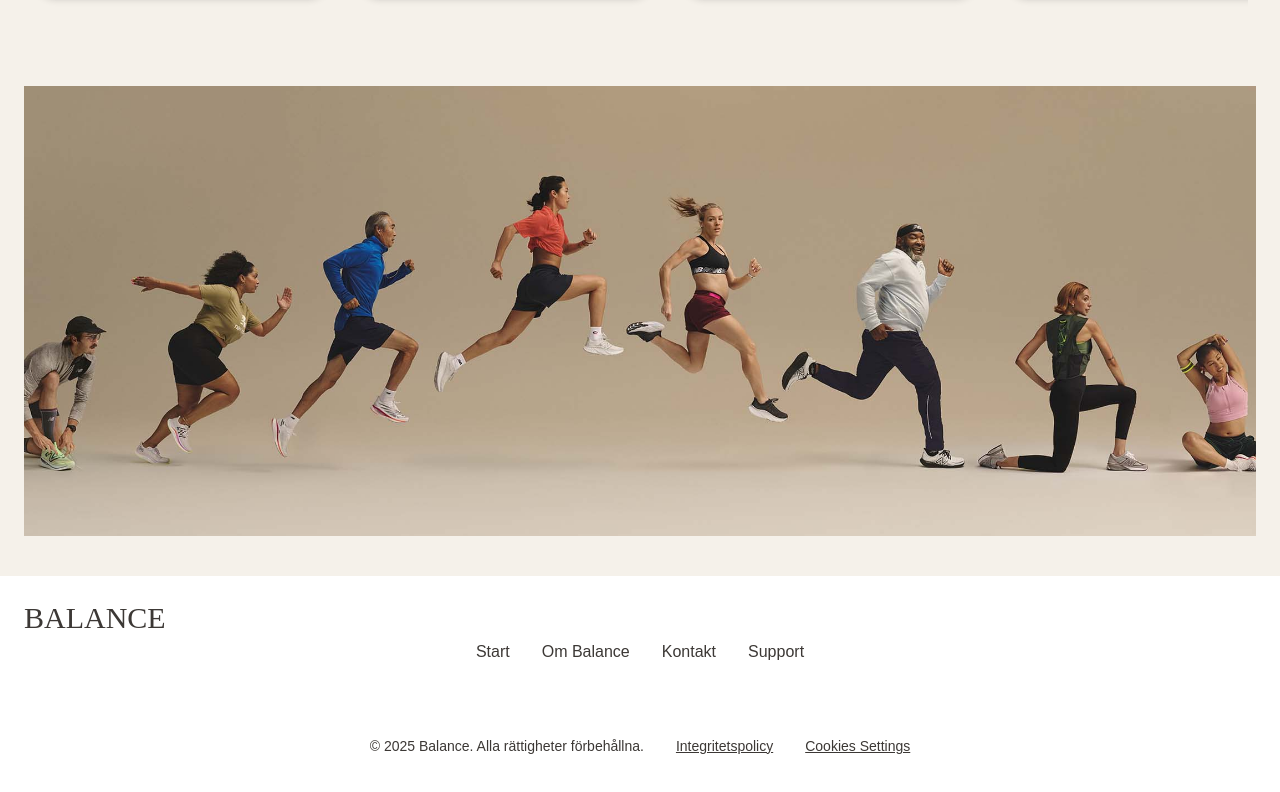
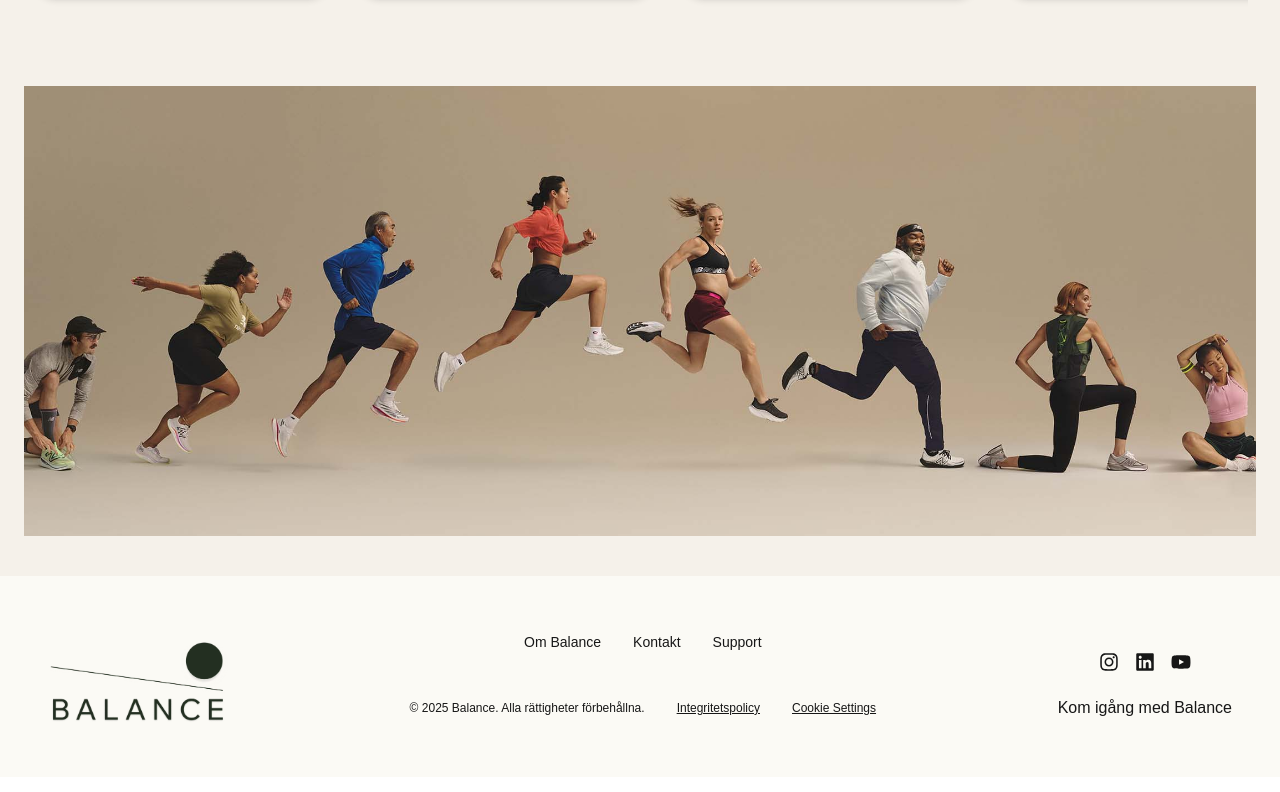
Before and after one commit to RobinBroberg/Chas_Challenge, a Next.js app in the folder frontend/: page / in a window 1280 px wide. Shown: the part 1385-2177 px from the top of the page. Built offline with nearby package versions, Linux system fonts and the light colour scheme.

Commit message:
footer logga + updatering av footer

```diff
--- a/frontend/components/Footer.jsx
+++ b/frontend/components/Footer.jsx
@@ -1,7 +1,7 @@
 import Link from "next/link";
+import { FaInstagram, FaLinkedin, FaYoutube } from "react-icons/fa";
 
 const FOOTER_LINKS1 = [
-  { href: "/start", label: "Start" },
   { href: "/om", label: "Om Balance" },
   { href: "/kontakt", label: "Kontakt" },
   { href: "/support", label: "Support" },
@@ -9,59 +9,144 @@ const FOOTER_LINKS1 = [
 
 const FOOTER_LINKS2 = [
   { href: "/privacy", label: "Integritetspolicy" },
-  { href: "/cookies", label: "Cookies Settings" },
+  { href: "/cookies", label: "Cookie Settings" },
 ];
 
 const currentYear = new Date().getFullYear();
 
 const Footer = () => {
   return (
-    <footer className="p-6 text-coffee font-sans">
+    <footer className="p-6 font-sans bg-[#FBFAF5]">
       <div className="container mx-auto">
-        {/* Logga till vänster på desktop, centrerad på mobil */}
-        <div className="w-full md:w-auto text-center md:text-left mb-6 md:mb-0">
-          <Link href="/" className="text-3xl font-playfair">
-            BALANCE
-          </Link>
-        </div>
+        {/* Desktop layout */}
+        <div className="hidden md:flex justify-between items-start mb-4 mt-4">
+          {/* Vänster: Balance logga */}
+          <div>
+            <Link href="/">
+              <img
+                src="/logo.png"
+                alt="Balance logo"
+                className="w-[180px] h-auto mt-6 ml-6"
+              />
+            </Link>
+          </div>
 
-        <div className="flex flex-col md:flex-row md:items-center md:justify-between text-center gap-4">
-          {/* Centrera FOOTER_LINKS1 på desktop */}
-          <div className="w-full">
-            <div className="flex flex-col md:flex-row justify-center gap-3 md:gap-8 text-sm md:text-base text-center leading-loose md:mb-12">
+          {/* Mitten: Navigationslänkar */}
+          <div className="flex flex-col items-center">
+            <div className="flex gap-8 mb-12  mt-4">
               {FOOTER_LINKS1.map(({ href, label }) => (
                 <Link
                   key={href}
                   href={href}
-                  className="hover:text-gray-300 transition-colors"
+                  className="hover:text-gray-400 transition-colors text-sm font-medium"
+                >
+                  {label}
+                </Link>
+              ))}
+            </div>
+            <div className="flex gap-8 text-xs">
+              <p>© {currentYear} Balance. Alla rättigheter förbehållna.</p>
+              {FOOTER_LINKS2.map(({ href, label }) => (
+                <Link
+                  key={href}
+                  href={href}
+                  className="underline hover:text-gray-400"
                 >
                   {label}
                 </Link>
               ))}
             </div>
           </div>
+
+          {/* Höger: Socials + CTA */}
+          <div className="flex flex-col items-center gap-4 mt-9 mr-6">
+            <div className="flex gap-4 text-xl mb-2 ">
+              <a
+                href="https://instagram.com"
+                target="_blank"
+                rel="noopener noreferrer"
+              >
+                <FaInstagram />
+              </a>
+              <a
+                href="https://linkedin.com"
+                target="_blank"
+                rel="noopener noreferrer"
+              >
+                <FaLinkedin />
+              </a>
+              <a
+                href="https://youtube.com"
+                target="_blank"
+                rel="noopener noreferrer"
+              >
+                <FaYoutube />
+              </a>
+            </div>
+            <p>Kom igång med Balance</p>
+          </div>
         </div>
 
-        {/* Separationslinje – synlig endast på mobil */}
-        <div className="block md:hidden h-px w-full bg-gray-300 my-4" />
+        {/* Mobil layout */}
+        <div className="md:hidden text-center">
+          <div>
+            <Link href="/">
+              <img
+                src="/logo.png"
+                alt="Balance logo"
+                className="mx-auto w-[150px] m-8"
+              />
+            </Link>
+          </div>
 
-        {/* Copyright + FOOTER_LINKS2 */}
-        <div className="flex flex-col md:flex-row gap-5 md:gap-8 justify-center items-center mt-4 text-center">
-          <p className="text-sm order-2 md:order-1 mt-6 mb-6 md:mt-0 ">
-            © {currentYear} Balance. Alla rättigheter förbehållna.
-          </p>
-
-          <div className="flex flex-col md:flex-row gap-4 md:gap-8 justify-center order-1 md:order-2 mb-6">
-            {FOOTER_LINKS2.map(({ href, label }) => (
+          <div className="flex flex-col gap-5 mb-4">
+            {FOOTER_LINKS1.map(({ href, label }) => (
               <Link
                 key={href}
                 href={href}
-                className="hover:text-gray-300 transition-colors underline text-sm leading-loose font-thin"
+                className="hover:text-gray-400 transition-colors text-sm"
               >
                 {label}
               </Link>
             ))}
           </div>
+
+          <div className="flex justify-center gap-4 my-10">
+            <a
+              href="https://instagram.com"
+              target="_blank"
+              rel="noopener noreferrer"
+            >
+              <FaInstagram />
+            </a>
+            <a
+              href="https://linkedin.com"
+              target="_blank"
+              rel="noopener noreferrer"
+            >
+              <FaLinkedin />
+            </a>
+            <a
+              href="https://youtube.com"
+              target="_blank"
+              rel="noopener noreferrer"
+            >
+              <FaYoutube />
+            </a>
+          </div>
+          {/* Separationslinje */}
+          <div className="block md:hidden h-px w-full bg-black my-4" />
+
+          <div className="flex flex-col gap-5 text-xs">
+            {FOOTER_LINKS2.map(({ href, label }) => (
+              <Link key={href} href={href} className="underline">
+                {label}
+              </Link>
+            ))}
+          </div>
+          <p className="text-xs  mt-10">
+            © {currentYear} Balance. Alla rättigheter förbehållna.
+          </p>
         </div>
       </div>
     </footer>
```
Also changed, not shown: frontend/public/logo.png (added).
